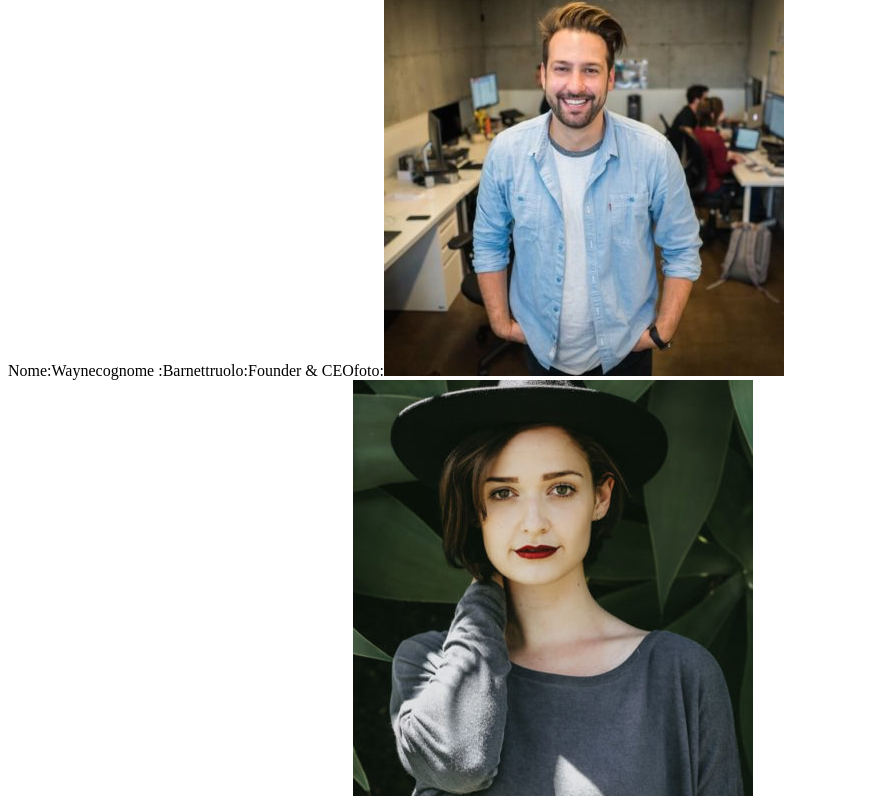
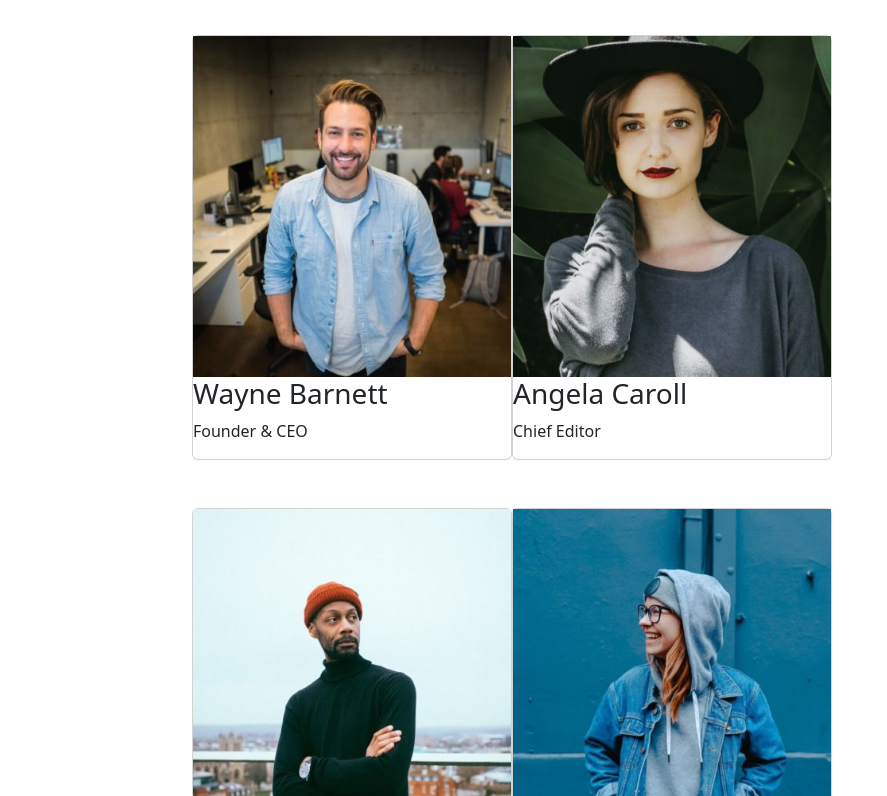
Before and after one commit to Youss0203/js-our-team, a plain HTML site: page index.html in a window 1280 px wide. Shown: the part 61-857 px from the top of the page, without its empty margins (0-887 px from the left). Drawn offline with nearby package versions, Linux system fonts and the light colour scheme.

Commit message:
esercizio completo

```diff
--- a/index.html
+++ b/index.html
@@ -1,15 +1,29 @@
 <!DOCTYPE html>
 <html lang="en">
+
 <head>
     <meta charset="UTF-8">
     <meta http-equiv="X-UA-Compatible" content="IE=edge">
     <meta name="viewport" content="width=device-width, initial-scale=1.0">
     <title>Our team</title>
+    <link href="https://cdn.jsdelivr.net/npm/bootstrap@5.3.2/dist/css/bootstrap.min.css" rel="stylesheet"
+        integrity="sha384-T3c6CoIi6uLrA9TneNEoa7RxnatzjcDSCmG1MXxSR1GAsXEV/Dwwykc2MPK8M2HN" crossorigin="anonymous">
+    <link rel="stylesheet" href="style/stile.css">
 </head>
+
 <body>
+    <header>
+        <h1 class="text-center mb-5">Our team</h1>
+    </header>
+    <div id="container">
+        <div class="d-flex flex-wrap " id="container-card">
+            <div class="members-card  ">
+            </div>
+        </div>
+    </div>
 
-    <div class="container"></div>
 
     <script src="./js/script.js"></script>
 </body>
+
 </html>
--- a/js/script.js
+++ b/js/script.js
@@ -48,10 +48,30 @@ const membri=[
 
 console.log(membri)
 
-const newEl=document.querySelector("div.container")
+/*const newEl=document.querySelector("div.container")
 for(let i=0;i<membri.length; i++){
 
     const newArticle=document.createElement("article");
     newArticle.innerHTML=("Nome:" +membri[i].nome + "cognome :" +  membri[i].cognome + "ruolo:" + membri[i].ruolo + "foto:" + "<img src= img/" + membri[i].foto + ">")
     newEl.appendChild(newArticle)
+};*/
+
+
+const containerCardEl=document.getElementById("container-card");
+const cardEl=document.querySelector("members-card")
+
+for(let i=0; i<membri.length; i++){
+
+    const newCardEl=document.createElement("article");
+
+    newCardEl.innerHTML =
+    `<div class="card mb-5" style="width:20rem">
+             <img src="img/${membri[i].foto}" alt="">
+             <div>
+                 <h3>${membri[i].nome} ${membri[i].cognome}</h3>
+                 <p >${membri[i].ruolo}</p>
+             </div>
+          </div>`
+
+     containerCardEl.appendChild(newCardEl);
 }
--- /dev/null
+++ b/style/stile.css
@@ -0,0 +1,4 @@
+#container{
+    width: 70%;
+    margin: 0 auto;
+}
```
Also changed, not shown: 1 other file.
